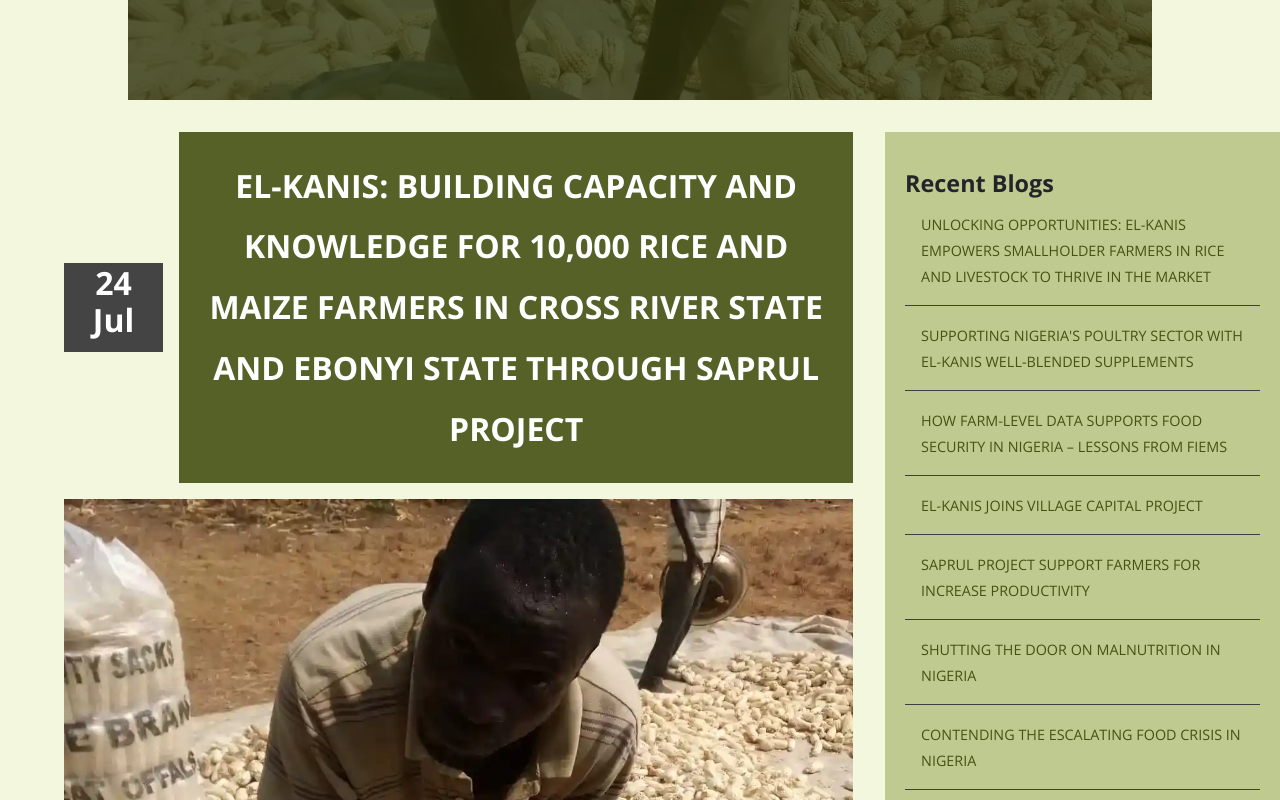
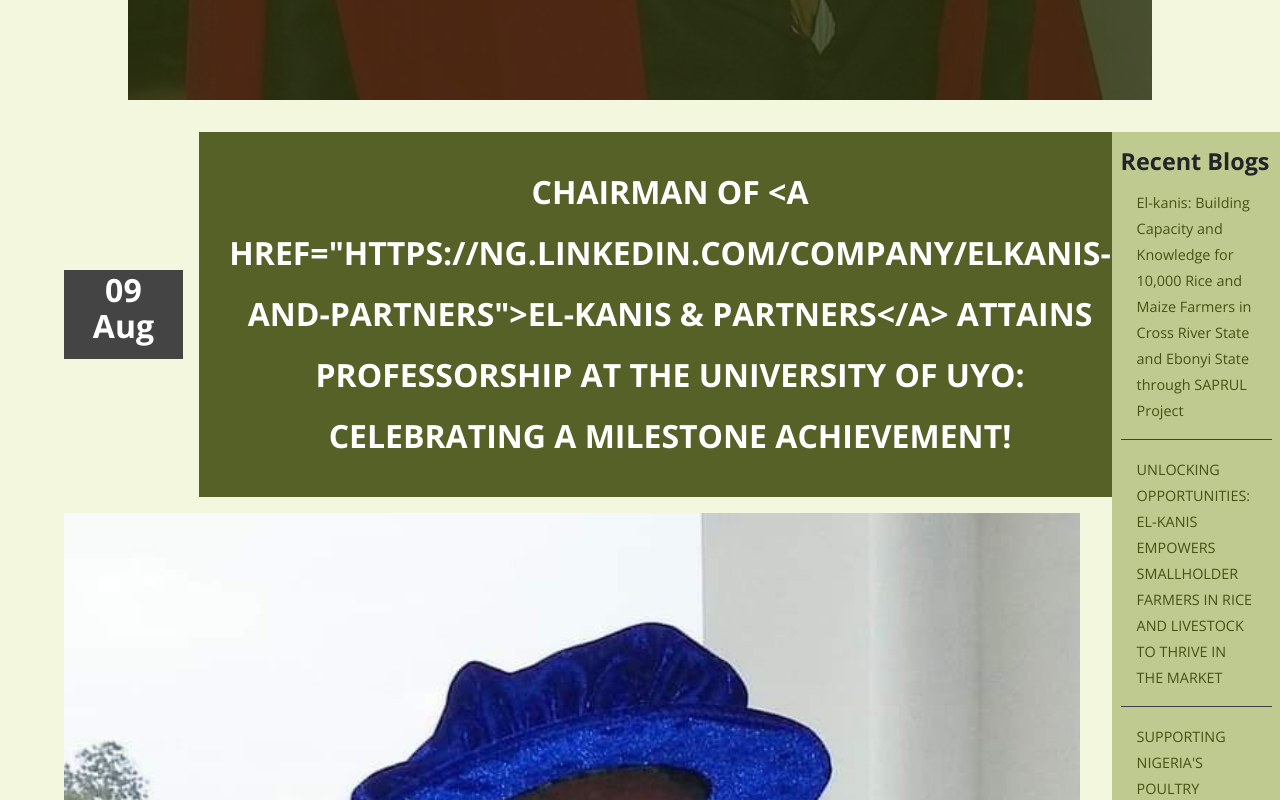
Before and after one commit to AbayomiOlaoye/elkanis_official_website, a React (Create React App) app: page /blogs in a window 1280 px wide. Shown: the part 540-1340 px from the top of the page. Built offline with nearby package versions, Linux system fonts and the light colour scheme.

Commit message:
Encode and Decode url paths for easy navigation

```diff
--- a/src/App.js
+++ b/src/App.js
@@ -28,7 +28,7 @@
           <Route path="projects" element={<Project />} />
           <Route path="projects/:id" element={<ProjectDetail />} />
           <Route path="blogs" element={<Blog />} />
-          <Route path="blogs/:id" element={<Blog />} />
+          <Route path="blogs/:title" element={<Blog />} />
           <Route path="terms-of-use" element={<Terms />} />
           <Route path="privacy-policy" element={<Privacy />} />
           <Route path="*" element={<Error />} />
--- a/src/components/pages/Blog.js
+++ b/src/components/pages/Blog.js
@@ -2,7 +2,7 @@
 /* eslint-disable import/no-extraneous-dependencies */
 /* eslint-disable import/order */
 import React, { useState } from 'react';
-import { Link, useNavigate } from 'react-router-dom';
+import { Link, useNavigate, useLocation } from 'react-router-dom';
 import AOS from 'aos';
 import 'aos/dist/aos.css';
 import { motion, useScroll, useSpring } from 'framer-motion';
@@ -15,12 +15,16 @@
 const Blog = () => {
   const navigate = useNavigate();
   const [selectedPost, setSelectedPost] = useState(0);
-  const blog = blogData[selectedPost];
+  const location = useLocation();
+  const decodedTitle = decodeURIComponent(location.pathname.split('/blogs/')[1]);
+
+  const blog = blogData.find((item) => item.title === decodedTitle) || blogData[0];
+  // const blog = blogData[selectedPost];
 
   const handleTitleClick = (index) => {
     setSelectedPost(index);
-    navigate(`/blogs/${blog.id}`);
-    window.scrollTo(0, 0);
+    const encodedTitle = encodeURIComponent(blog.title);
+    navigate(`/blogs/${encodedTitle}`);
   };
 
   const formatText = blog.content.map((paragraph) => {
@@ -33,7 +37,7 @@
     }
     return (
       <p key={paragraph.id} className="project--description text--just" style={{ margin: '2vw 0' }}>
-        {paragraph}
+        {paragraph }
       </p>
     );
   });
@@ -91,7 +95,7 @@
             {blogData.map((item, index) => (
               <li key={item.id} style={{ display: index === selectedPost ? 'none' : 'block', padding: '1rem', borderBottom: '1px solid #3c4044' }} className="blog--link" data-aos="fade-up">
                 <Link
-                  to={`/blogs/${item.id}`}
+                  to={`/blogs/${item.title}`}
                   onClick={() => handleTitleClick(index)}
                   style={
                   {
--- a/src/storage/blog.js
+++ b/src/storage/blog.js
@@ -9,10 +9,25 @@
 import rose from '../assets/blogs/elkanis-4.webp';
 import silicon from '../assets/blogs/silicon.webp';
 import maize from '../assets/blogs/loading_maize.webp';
+import chairman from '../assets/blogs/prof_ajah.jpeg';
 
 const blogData = [
   {
     id: 1,
+    day: '09',
+    month: 'Aug',
+    year: '2023',
+    title: 'Chairman of <a href="https://ng.linkedin.com/company/elkanis-and-partners">El-kanis & Partners</a> Attains Professorship at the University of Uyo: Celebrating a Milestone Achievement!',
+    img: chairman,
+    content: [
+      'On behalf of El-kanis and Partners, we are absolutely delighted to extend our heartfelt congratulations to our esteemed Chairman, <a href="https://ng.linkedin.com/in/richard-oko-ajah-phd-11085122">Richard Oko Ajah, PhD</a> on his recent elevation to the distinguished position of Professor at the prestigious University of Uyo! Professor Ajah\'s extraordinary dedication, visionary leadership, and exceptional contributions to academia and the field of human development have earned him this well-deserved honor.',
+      'His passion for knowledge and commitment to excellence have not only shaped the success of El-kanis and Partners but have also inspired countless individuals along the way. As our Chairman, Professor Ajah has been the guiding light, leading our team with brilliance and wisdom. His unwavering support and mentorship have been instrumental in our growth and achievements as a firm. Under his visionary leadership, EL-kanis and Partners has reached new heights and continues to make a significant impact in the industry.',
+      'This elevation to the esteemed position of Professor reflects not only his academic prowess but also his commitment to nurturing talent and fostering a culture of innovation within our organization. His accomplishments serve as an inspiration to all of us, motivating us to strive for excellence in everything we do. We are immensely proud to have Professor Richard Ajah as our Chairman and leader. His passion for education, research, and community development continues to drive positive change both within the academic realm and beyond.',
+      "Join us in congratulating Professor Ajah on this momentous achievement and wishing him continued success on his academic journey. Together, let's celebrate this milestone and look forward to even greater accomplishments in the future!",
+    ],
+  },
+  {
+    id: 2,
     day: '24',
     month: 'Jul',
     year: '2023',
@@ -34,7 +49,7 @@
     ],
   },
   {
-    id: 2,
+    id: 3,
     day: '04',
     month: 'Jul',
     year: '2023',
@@ -54,7 +69,7 @@
     ],
   },
   {
-    id: 3,
+    id: 4,
     day: '03',
     month: 'Mar',
     year: '2023',
@@ -69,7 +84,7 @@
     ],
   },
   {
-    id: 4,
+    id: 5,
     day: '13',
     month: 'Feb',
     year: '2023',
@@ -89,7 +104,7 @@
     ],
   },
   {
-    id: 5,
+    id: 6,
     day: '18',
     month: 'Dec',
     year: '2022',
@@ -107,7 +122,7 @@
     ],
   },
   {
-    id: 6,
+    id: 7,
     day: '16',
     month: 'Nov',
     year: '2022',
@@ -126,7 +141,7 @@
     ],
   },
   {
-    id: 7,
+    id: 8,
     day: '24',
     month: 'May',
     year: '2022',
@@ -155,7 +170,7 @@
     ],
   },
   {
-    id: 8,
+    id: 9,
     day: '03',
     month: 'May',
     year: '2022',
@@ -188,7 +203,7 @@
     ],
   },
   {
-    id: 9,
+    id: 10,
     day: '12',
     month: 'Apr',
     year: '2022',
@@ -217,7 +232,7 @@
     ],
   },
   {
-    id: 10,
+    id: 11,
     day: '03',
     month: 'Apr',
     year: '2022',
@@ -237,7 +252,7 @@
     ],
   },
   {
-    id: 11,
+    id: 12,
     day: '11',
     month: 'Mar',
     year: '2022',
```
Also changed, not shown: src/assets/blogs/prof_ajah.jpeg (added).
